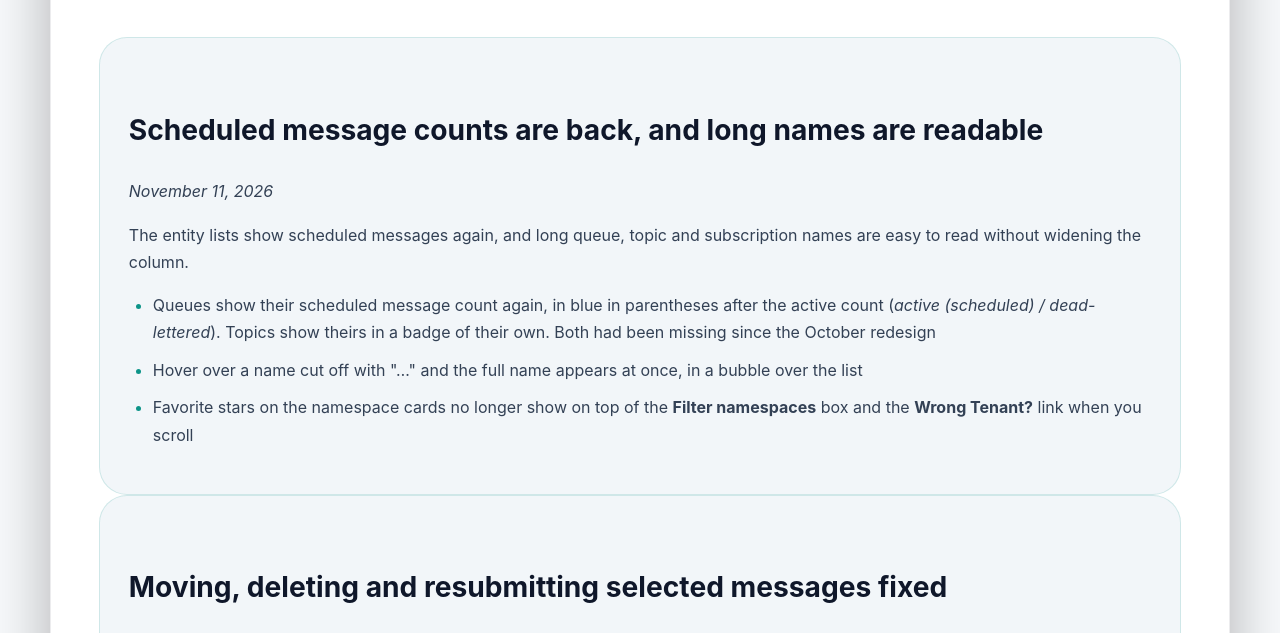
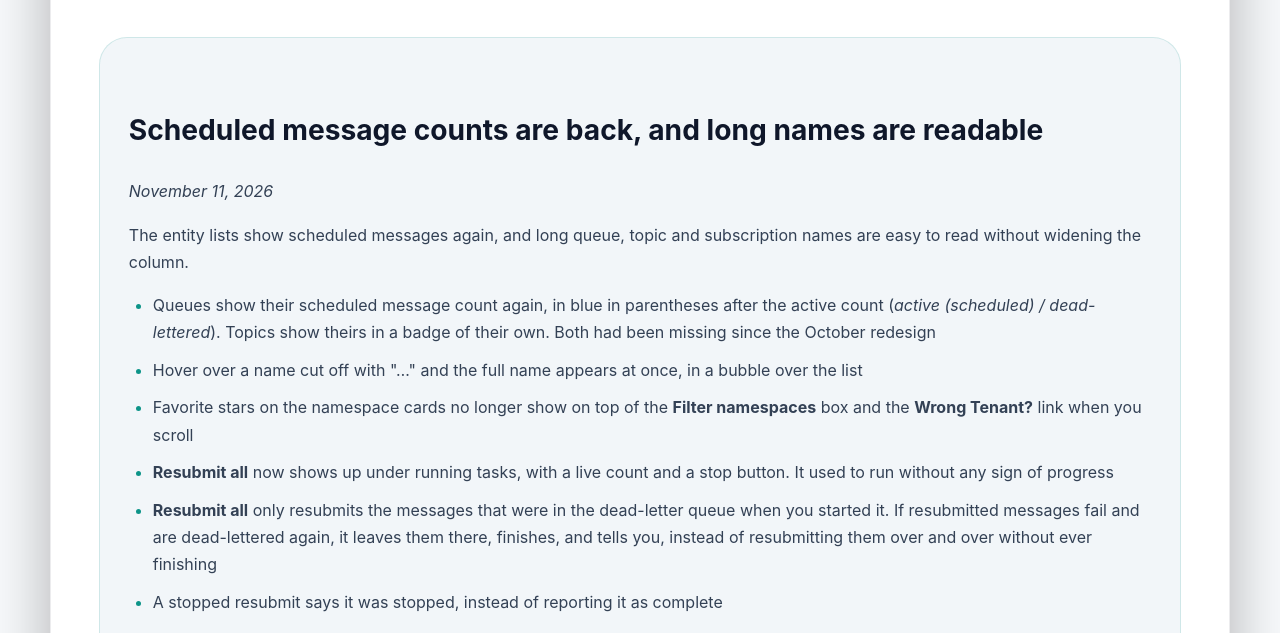
Before and after one commit to sgebb/bussin-site, a plain HTML site: page changelog/index.html in a window 1280 px wide. Shown: the part 317-950 px from the top of the page. Drawn offline with Linux system fonts and the light colour scheme.

Commit message:
changelog update

```diff
--- a/changelog/index.html
+++ b/changelog/index.html
@@ -97,6 +97,9 @@
           <li>Queues show their scheduled message count again, in blue in parentheses after the active count (<em>active (scheduled) / dead-lettered</em>). Topics show theirs in a badge of their own. Both had been missing since the October redesign</li>
           <li>Hover over a name cut off with "…" and the full name appears at once, in a bubble over the list</li>
           <li>Favorite stars on the namespace cards no longer show on top of the <strong>Filter namespaces</strong> box and the <strong>Wrong Tenant?</strong> link when you scroll</li>
+          <li><strong>Resubmit all</strong> now shows up under running tasks, with a live count and a stop button. It used to run without any sign of progress</li>
+          <li><strong>Resubmit all</strong> only resubmits the messages that were in the dead-letter queue when you started it. If resubmitted messages fail and are dead-lettered again, it leaves them there, finishes, and tells you, instead of resubmitting them over and over without ever finishing</li>
+          <li>A stopped resubmit says it was stopped, instead of reporting it as complete</li>
         </ul>
       </article>
 
```
